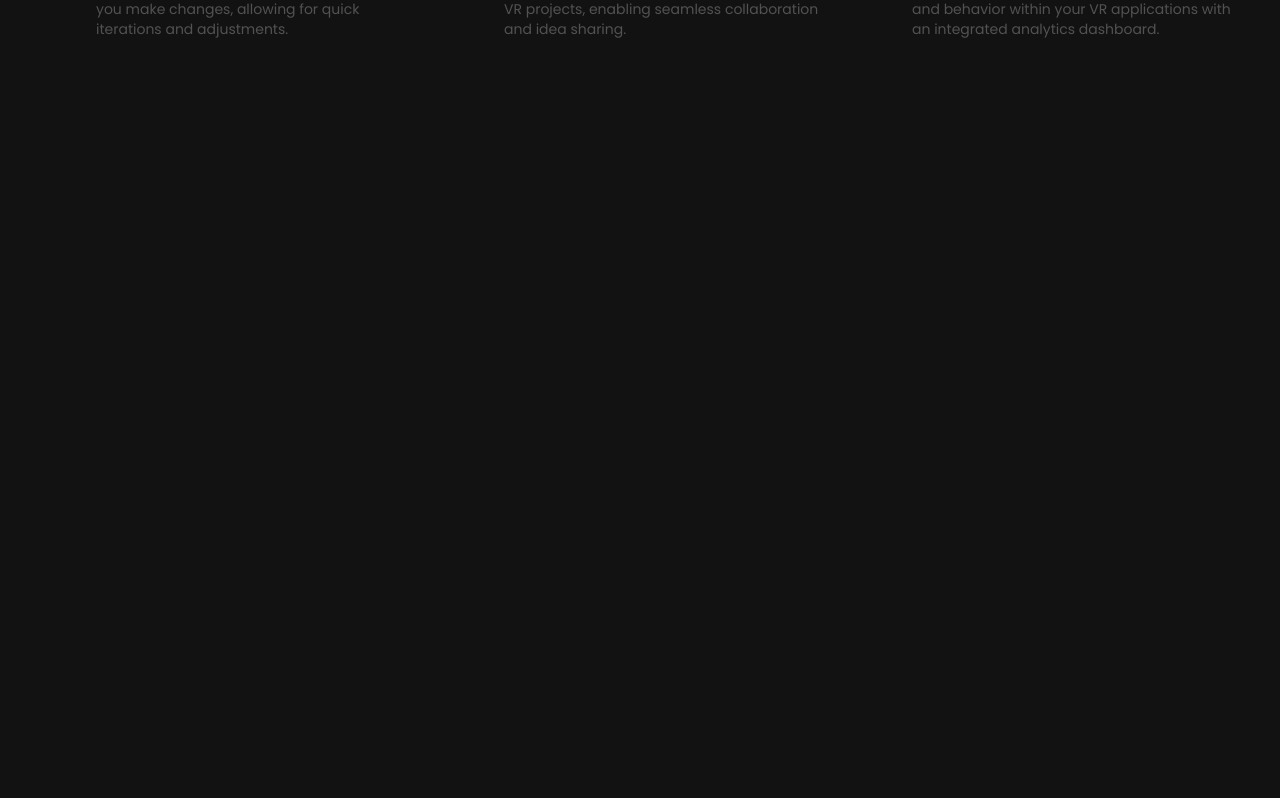
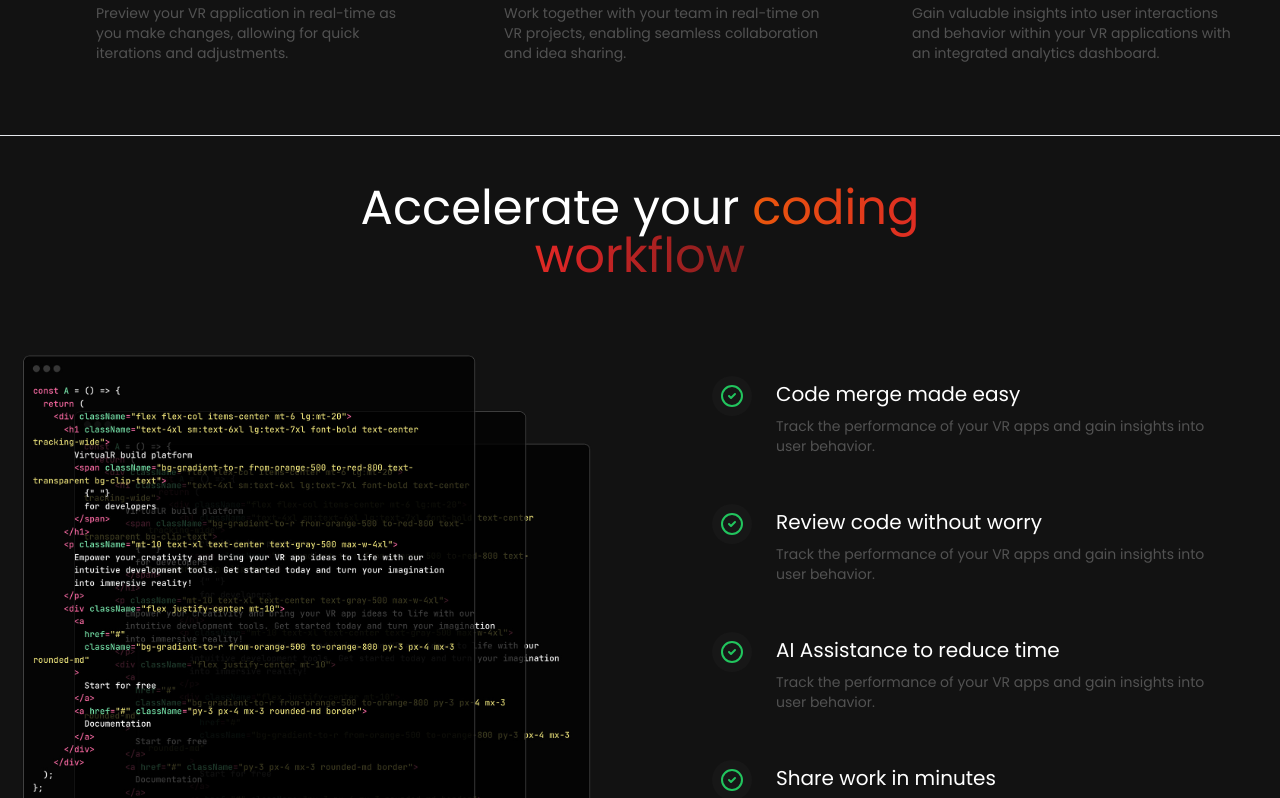
Before and after one commit to therazahussain/VirtualR---tailwind-project, a React (Create React App) app: page / in a window 1280 px wide. Shown: the part 942-1740 px from the top of the page. Before the commit the page ends 1021 px from the top, so only its background shows below. Built offline with nearby package versions, Linux system fonts and the light colour scheme; the HTML template or start-up script is replaced by a standard one.

Commit message:
Workflow section added and bugs resolved

```diff
--- a/src/App.js
+++ b/src/App.js
@@ -2,6 +2,7 @@ import './App.css';
 import Feature from './components/Feature';
 import Hero from './components/Hero';
 import Navbar from './components/Navbar';
+import WorkFlow from './components/WorkFlow';
 
 function App() {
   return (
@@ -10,6 +11,7 @@ function App() {
       <div className="flex flex-col gap-8 justify-center items-center">
       <Hero />
       <Feature />
+      <WorkFlow />
       </div>
     </>
   );
--- a/src/components/Feature.jsx
+++ b/src/components/Feature.jsx
@@ -8,7 +8,7 @@ const Feature = () => {
         FEATURE
       </p>
 
-      <h2 className="text-md md:text-3xl lg:text-5xl">
+      <h2 className="text-2xl md:text-3xl lg:text-5xl">
         Easy Build{" "}
         <span className="bg-gradient-to-r from-orange-600 via-red-600 to-red-900 text-transparent bg-clip-text">
           your code
@@ -20,7 +20,7 @@ const Feature = () => {
           <div key={key} className="flex items-start justify-between gap-8">
             <span className="text-orange-500">{feature.icon}</span>
             <div className="text-left w-full flex items-start justify-start flex-col text-sm gap-2">
-              <p>{feature.text}</p>
+              <p className="mt-1 mb-2 text-xl">{feature.text}</p>
               <p className="text-neutral-600 text-sm">{feature.description}</p>
             </div>
           </div>
--- a/src/components/Hero.jsx
+++ b/src/components/Hero.jsx
@@ -5,7 +5,7 @@ import video2 from "../assets/video2.mp4";
 const Hero = () => {
   return (
     <>
-      <div className="max-w-7xl mx-auto pt-20 px-6 flex flex-col justify-start items-center gap-8 mb-4">
+      <div className="max-w-7xl mx-auto pt-20 px-6 flex flex-col justify-start items-center gap-8">
         <h1 className="text-2xl md:text-3xl lg:text-5xl W:full md:w-1/2 mt-12 text-center leading-14">
           VirtualR Build tool{" "}
           <span className="bg-gradient-to-r from-orange-600 via-red-600 to-red-900 text-transparent bg-clip-text">
--- /dev/null
+++ b/src/components/WorkFlow.jsx
@@ -0,0 +1,44 @@
+import React from "react";
+import code from "../assets/code.jpg";
+import { checklistItems } from "../constants";
+import { CheckCircle2 } from "lucide-react";
+
+const WorkFlow = () => {
+  return (
+    <>
+      <div className="border-t pt-12 flex items-center flex-col gap-12">
+        <h1 className="text-2xl md:text-3xl lg:text-5xl w-full md:w-1/2 text-center leading-14 border-neutral-800">
+          Accelerate your{" "}
+          <span className="bg-gradient-to-r from-orange-600 via-red-600 to-red-900 text-transparent bg-clip-text">
+            coding workflow
+          </span>
+        </h1>
+        <div className="flex flex-wrap justify-center">
+          <div className="p-2 w-full lg:w-1/2 flex items-center justify-center">
+            <img src={code} alt="" />
+          </div>
+          <div className="p-12 w-full lg:w-1/2">
+            {checklistItems.map((option, key) => (
+              <div
+                className="flex mb-12"
+                key={key}
+              >
+                <div className="text-green-500 mx-6 bg-neutral-900 h-10 w-10 p-2 justify-center items center rounded-full">
+                    <CheckCircle2 />
+                </div>
+                <div className="flex flex-col items-start justify-start">
+                  <p className="mt-1 mb-2 text-xl">{option.title}</p>
+                  <p className="text-neutral-600 text-sm">
+                    {option.description}
+                  </p>
+                </div>
+              </div>
+            ))}
+          </div>
+        </div>
+      </div>
+    </>
+  );
+};
+
+export default WorkFlow;
```
